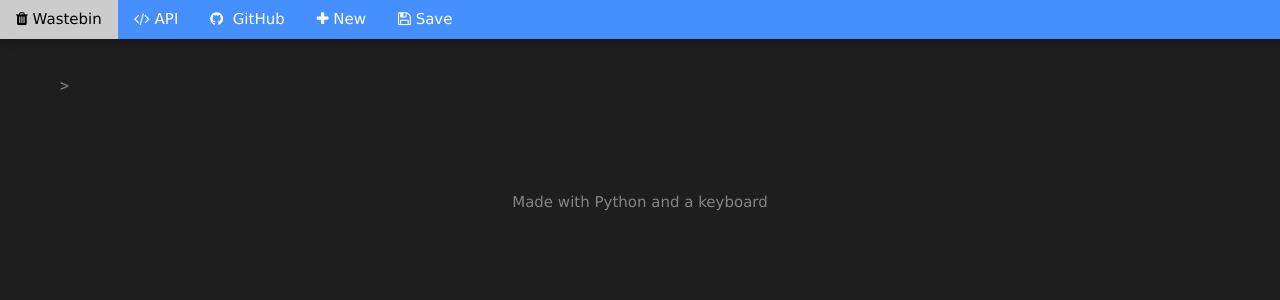
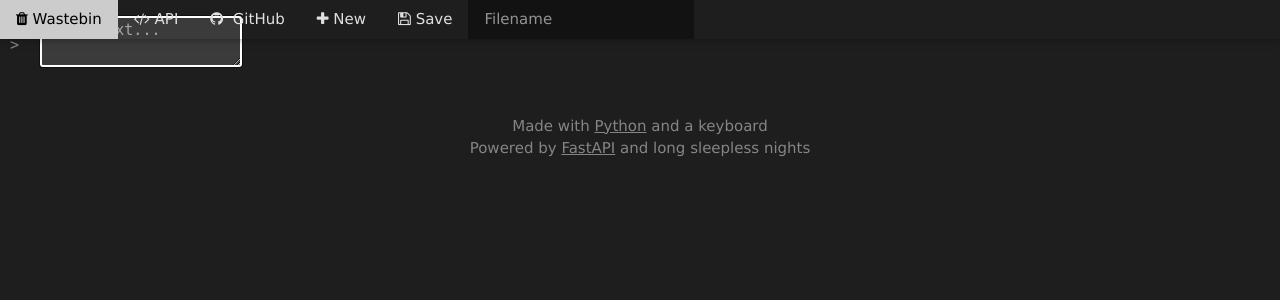
Before and after one commit to lemonyte/wastebin, a FastAPI app: page / in a window 1280 px wide. Shown: the top 300 px of the page. Run offline with FastAPI, Linux system fonts and the light colour scheme.

Commit message:
Use proper jinja2 templating

```diff
--- /dev/null
+++ b/templates/base.html
@@ -0,0 +1,54 @@
+<!DOCTYPE html>
+<html lang="en">
+
+<head>
+  {% block head %}
+  <title>{% block title %}Wastebin{% endblock %}</title>
+  <meta charset="utf-8" />
+  <meta name="viewport" content="width=device-width, initial-scale=1.0" />
+  <link rel="shortcut icon" href="/static/favicon.ico" />
+  <link rel="stylesheet" type="text/css" href="/static/style.css" />
+  <link rel="stylesheet" type="text/css" href="/static/highlight.css" />
+  <link rel="stylesheet" href="https://www.w3schools.com/w3css/4/w3.css" />
+  <link rel="stylesheet" href="https://cdnjs.cloudflare.com/ajax/libs/font-awesome/4.7.0/css/font-awesome.min.css" />
+  {% endblock %}
+</head>
+
+<body>
+  <nav id="navbar" class="w3-top w3-bar w3-card">
+    {% block navbar %}
+    <a href="/about" class="w3-bar-item w3-button"><span class="fa fa-trash"></span>&nbsp;Wastebin</a>
+    <a href="/docs" class="w3-bar-item w3-button"><span class="fa fa-code"></span>&nbsp;API</a>
+    <a href="https://github.com/LemonPi314/wastebin" class="w3-bar-item w3-button">
+      <span class="fa fa-github"></span>
+      &nbsp;GitHub
+    </a>
+    <a href="/" class="w3-bar-item w3-button"><span class="fa fa-plus"></span>&nbsp;New</a>
+    {% endblock %}
+  </nav>
+
+  <div id="content">
+    {% block content %}
+    {% endblock %}
+  </div>
+
+  <footer>
+    {% block footer %}
+    <p>
+      Made with
+      <a href="https://python.org/">Python</a>
+      and a keyboard
+      <br />
+      Powered by
+      <a href="https://fastapi.tiangolo.com/">FastAPI</a>
+      and long sleepless nights
+    </p>
+    {% endblock %}
+  </footer>
+
+  {% block scripts %}
+  <script src="/static/script.js" defer></script>
+  {% endblock %}
+</body>
+
+</html>
--- a/templates/footer.html
+++ /dev/null
@@ -1,7 +0,0 @@
-<footer>
-  <p>
-    Made with
-    <a href="https://python.org/" style="color: inherit; text-decoration: none;">Python</a>
-    and a keyboard
-  </p>
-</footer>
--- a/templates/head.html
+++ /dev/null
@@ -1,8 +0,0 @@
-<title>Wastebin</title>
-<meta charset="utf-8">
-<meta name="viewport" content="width=device-width, initial-scale=1.0">
-<link rel="shortcut icon" href="/static/favicon.ico">
-<link rel="stylesheet" type="text/css" href="/static/style.css">
-<link rel="stylesheet" type="text/css" href="/static/highlight.css">
-<link rel="stylesheet" href="https://www.w3schools.com/w3css/4/w3.css">
-<link rel="stylesheet" href="https://cdnjs.cloudflare.com/ajax/libs/font-awesome/4.7.0/css/font-awesome.min.css">
--- a/templates/navbar.html
+++ /dev/null
@@ -1,17 +0,0 @@
-<nav id="navbar">
-  <div class="w3-bar w3-card" style="color: #ffffff; background-color: #468fff;">
-    <a href="/main.py" class="w3-bar-item w3-button"><span class="fa fa-trash"></span>&nbsp;Wastebin</a>
-    <a href="/docs" class="w3-bar-item w3-button"><span class="fa fa-code"></span>&nbsp;API</a>
-    <a href="https://github.com/LemonPi314/wastebin" class="w3-bar-item w3-button">
-      <span class="fa fa-github"></span>
-      &nbsp;GitHub
-    </a>
-    <a href="/" class="w3-bar-item w3-button"><span class="fa fa-plus"></span>&nbsp;New</a>
-    {% if save_button %}
-    <a class="w3-bar-item w3-button" onclick="save();"><span class="fa fa-save"></span>&nbsp;Save</a>
-    {% endif %}
-    {% if duplicate_button %}
-    <a class="w3-bar-item w3-button" onclick="duplicate();"><span class="fa fa-clone"></span>&nbsp;Duplicate</a>
-    {% endif %}
-  </div>
-</nav>
--- a/templates/new.html
+++ b/templates/new.html
@@ -1,27 +1,26 @@
-<!DOCTYPE html>
-<html lang="en">
+{% extends "base.html" %}
 
-<head>
-  {% include "head.html" %}
-</head>
+{% block navbar %}
+{{ super() }}
+<a id="save-button" class="w3-bar-item w3-button" onclick="save();"><span class="fa fa-save"></span>&nbsp;Save</a>
+<input id="filename" type="text" class="w3-bar-item w3-input" placeholder="Filename">
+<!-- <input id="id" type="text" class="w3-bar-item w3-input" placeholder="ID"> -->
+<!-- <input id="expire-in" type="time" class="w3-bar-item w3-input" placeholder="Expire in"> -->
+{% endblock %}
 
-<body>
-  {% set save_button = true %}
-  {% include "navbar.html" %}
-  <div id="code">
-    <table>
+{% block content %}
+<div id="doc-container">
+  <table id="doc-table">
     <tbody>
       <tr>
-          <td class="linenos" style="vertical-align: top;" width="37.5px"><pre><span class="normal">&nbsp;></span></pre></td>
-          <td width="100%" style="height: 100%; vertical-align: top;">
-            <pre style="height: 100%;"><textarea id="content" spellcheck="false" oninput="this.style.height = this.scrollHeight + 'px'" autofocus></textarea></pre>
+        <td class="linenos" width="37.5px">
+          <pre><span class="normal">&nbsp;></span></pre>
+        </td>
+        <td width="100%" style="vertical-align: top;">
+          <pre><textarea id="doc-content" placeholder="Enter text..." spellcheck="false" oninput="this.style.height = this.scrollHeight + 'px';" autofocus></textarea></pre>
         </td>
       </tr>
     </tbody>
   </table>
 </div>
-  {% include "footer.html" %}
-  <script type="text/javascript" src="/static/script.js" defer></script>
-</body>
-
-</html>
+{% endblock %}
```
Also changed, not shown: templates/404.html (+11 -21 lines), templates/about.html (added, +16 -0 lines), templates/view.html (+14 -16 lines). Lines whose indentation alone changed are shown as unchanged.
